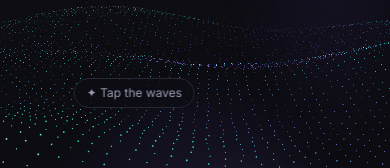
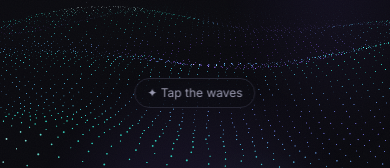
Before and after one commit to rohanroday/Portfolio, a Next.js app: page / in a window 390 px wide. Shown: the part 209-377 px from the top of the page. Built offline with nearby package versions, Linux system fonts and the light colour scheme.

Commit message:
Centre the Tap the waves hint on phones
The fade animation set transform: translate(-50%, ...) on top of the
element's own -translate-x-1/2, shifting it a second half-width left.
The animation now only moves it vertically; the text no longer wraps.

```diff
--- a/app/globals.css
+++ b/app/globals.css
@@ -121,7 +121,8 @@ html { -webkit-tap-highlight-color: transparent; }
 
 /* "Tap the waves" hint: fades in after the intro, then away */
 .tap-hint { opacity: 0; animation: tap-hint 7s ease 1.6s forwards; }
-@keyframes tap-hint { 0% { opacity: 0; transform: translate(-50%, 8px); } 12%, 75% { opacity: 1; transform: translate(-50%, 0); } 100% { opacity: 0; transform: translate(-50%, 0); } }
+/* Only vertical movement here: horizontal centring comes from the element's own translate */
+@keyframes tap-hint { 0% { opacity: 0; transform: translateY(8px); } 12%, 75% { opacity: 1; transform: translateY(0); } 100% { opacity: 0; transform: translateY(0); } }
 
 /* "Swipe to explore" arrow nudges sideways */
 .swipe-arrow { display: inline-block; animation: swipe-nudge 1.6s ease-in-out infinite; }
--- a/components/sections/Hero.tsx
+++ b/components/sections/Hero.tsx
@@ -9,7 +9,7 @@ export default function Hero() {
       <div className="horizon-glow" aria-hidden="true" />
       <HeroCanvas />
       {/* Phones: invite a tap on the waves; fades away by itself */}
-      <p className="tap-hint pointer-events-none absolute left-1/2 top-[34%] -translate-x-1/2 rounded-full border border-line bg-ink/40 px-3 py-1.5 text-xs text-muted backdrop-blur md:hidden" aria-hidden="true">
+      <p className="tap-hint pointer-events-none absolute left-1/2 top-[34%] -translate-x-1/2 whitespace-nowrap rounded-full border border-line bg-ink/40 px-3 py-1.5 text-xs text-muted backdrop-blur md:hidden" aria-hidden="true">
         ✦ Tap the waves
       </p>
       <div className="pointer-events-none absolute inset-x-0 bottom-0 h-1/3 bg-gradient-to-t from-ink to-transparent" />
```
